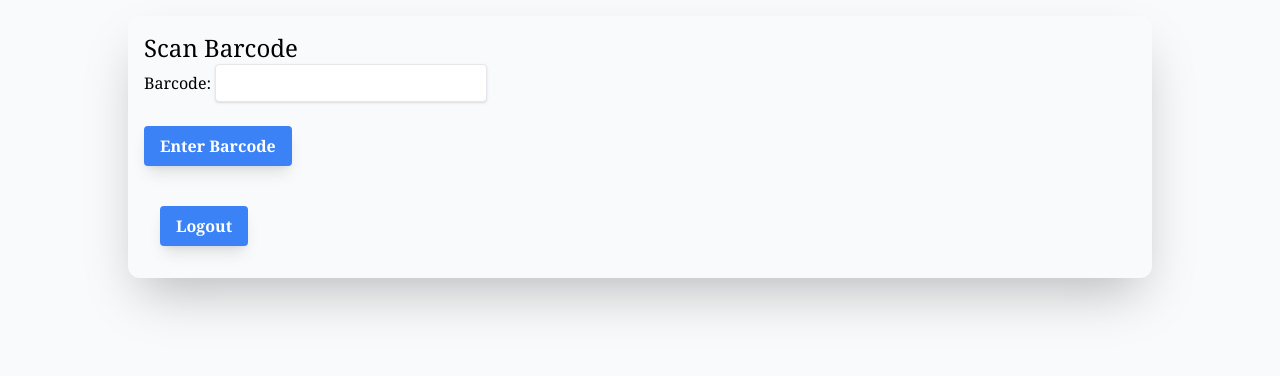
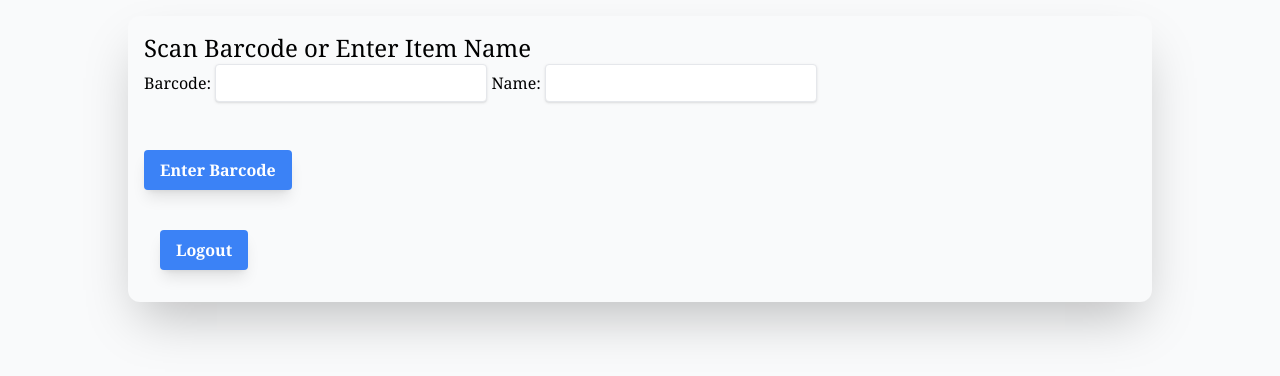
Before and after one commit to GenericArt/Grocery-Meal-Planner, a Django app: page / in a window 1280 px wide. Shown: the top 376 px of the page. Run offline with Django 4.2, Linux system fonts and the light colour scheme; the visitor is signed in with stand-in values (Sample User, id 1); some libraries are stand-ins or nearby versions.

Commit message:
Changed the input so it can either be done with a Barcode or a Name as I realize some people might buy things from a farmers market or something where there are not barcodes. Also added in some database fields where Units Of Measurement can be defined for the type of quantity the user is inputting. Still need to implement that though.

```diff
--- a/GroceryMealPlanner/settings.py
+++ b/GroceryMealPlanner/settings.py
@@ -115,7 +115,7 @@ REST_FRAMEWORK = {
 }
 
 SIMPLE_JWT = {
-    'ACCESS_TOKEN_LIFETIME': timedelta(minutes=5),
+    'ACCESS_TOKEN_LIFETIME': timedelta(minutes=15),
     'REFRESH_TOKEN_LIFETIME': timedelta(days=1),
     'ROTATE_REFRESH_TOKENS': False,
     'BLACKLIST_AFTER_ROTATION': True,
@@ -161,6 +161,7 @@ AUTH_PASSWORD_VALIDATORS = [
 ]
 
 AUTH_USER_MODEL = 'Users.UserAuth'
+ACCOUNT_USER_MODEL_USERNAME_FIELD = None
 
 # Internationalization
 # https://docs.djangoproject.com/en/4.1/topics/i18n/
--- a/IngredientsTracker/urls.py
+++ b/IngredientsTracker/urls.py
@@ -8,7 +8,7 @@ urlpatterns = [
     path('loginpage/', views.login_page, name='login_page'),
     path('logout/', views.log_user_out, name='log_user_out'),
     path('validatelogin/', views.validate_user_login, name='validate_user'),
-    path('checkscannedbarcode/', views.check_scanned_barcode, name='check_scanned_barcode'),
+    path('checkintialdataentry/', views.check_initial_data_entry, name='check_initial_data_entry'),
     path('addnewitem/', views.add_new_ingredient, name='add_new_item'),
     path("__reload__/", include("django_browser_reload.urls")),
 ] + static(settings.MEDIA_URL, document_root=settings.MEDIA_ROOT)
--- a/IngredientsTracker/views.py
+++ b/IngredientsTracker/views.py
@@ -47,13 +47,15 @@ def log_user_out(request):
 
 
 @csrf_exempt
-def check_scanned_barcode(request):
+def check_initial_data_entry(request):
     if request.user.is_authenticated:
         if request.method == 'POST':
             post_data = json.loads(request.body.decode("utf-8"))
+            exists = False
             print(post_data)
 
             scanned_barcode = str(post_data['barcode']).strip()
+            name_entered = str(post_data['name']).strip()
             item_info = {}
 
             user_id = request.user.id
@@ -61,19 +63,37 @@ def check_scanned_barcode(request):
             user_features_list = [x.feature.feature_name for x in user_features]
 
             # check if barcode exists
-            check_barcode_exist = IngredientItem.objects.filter(barcode=scanned_barcode, id=request.user.id)
-            if check_barcode_exist:
-                exists = True
+            if scanned_barcode:
+                check_barcode_exist = IngredientItem.objects.filter(barcode=scanned_barcode, id=request.user.id)
+                if check_barcode_exist:
+                    exists = True
 
-                existing_item = check_barcode_exist[0]
-                item_info['name'] = existing_item.name
-                item_info['category'] = existing_item.category.name
-                item_info['default_quantity'] = existing_item.default_quantity
-                item_info['barcode'] = existing_item.barcode
+                    existing_item = check_barcode_exist[0]
+                    item_info['name'] = existing_item.name
+                    item_info['category'] = existing_item.category.name
+                    item_info['default_quantity'] = existing_item.default_quantity
+                    item_info['barcode'] = existing_item.barcode
 
-                if existing_item.description:
-                    item_info['description'] = existing_item.description
+                    if existing_item.description:
+                        item_info['description'] = existing_item.description
 
+                else:
+                    exists = False
+            elif name_entered:
+                check_name_exists = IngredientItem.objects.filter(name=name_entered, id=request.user.id)
+                if check_name_exists:
+                    exists = True
+
+                    existing_item = check_name_exists[0]
+                    item_info['name'] = existing_item.name
+                    item_info['category'] = existing_item.category.name
+                    item_info['default_quantity'] = existing_item.default_quantity
+                    item_info['barcode'] = existing_item.barcode
+
+                    if existing_item.description:
+                        item_info['description'] = existing_item.description
+                else:
+                    exists = False
             else:
                 exists = False
 
--- a/Users/models.py
+++ b/Users/models.py
@@ -34,6 +34,7 @@ class UserManager(BaseUserManager):
 
 
 class UserAuth(AbstractUser):
+    objects = UserManager()
     username = None
 
     user_id = models.IntegerField(null=True)
@@ -43,7 +44,5 @@ class UserAuth(AbstractUser):
     shared_account = models.BooleanField(null=True, default=False)
     shared_account_id = models.IntegerField(null=True)
 
-    objects = UserManager()
-
     USERNAME_FIELD = 'email'
-    REQUIRED_FIELDS = [first_name, last_name]
+    REQUIRED_FIELDS = ['first_name', 'last_name']
--- a/templates/IngredientsTracker/add_inventory.html
+++ b/templates/IngredientsTracker/add_inventory.html
@@ -8,9 +8,14 @@
     <script>
         const csrftoken = Cookies.get('csrftoken');
 
-        async function check_barcode_entry() {
-            let input_field_value = document.getElementById('id_barcode_input').value;
-            fetch('{% url 'check_scanned_barcode' %}', {
+        async function check_initial_data_entry() {
+
+            let barcode_field_value = document.getElementById('id_barcode_input').value;
+            let name_field_value = document.getElementById('id_name_input').value;
+
+            if (barcode_field_value || name_field_value) {
+
+                fetch('{% url 'check_initial_data_entry' %}', {
                     method: 'POST',
                     credentials: 'include',
                     headers: {
@@ -19,7 +24,8 @@
                     },
                     body: JSON.stringify({
                         'text': 'My Foobar',
-                    'barcode': input_field_value,
+                        'barcode': barcode_field_value,
+                        'name': name_field_value,
                     }),
                 }).then(response => {
                     let result = response.json();
@@ -37,6 +43,7 @@
                     let initial_input_div = document.getElementById('id_initial_scan_input');
                     let new_input_div = document.getElementById('id_new_item_div');
                     let new_barcode_input = document.getElementById('id_new_barcode_nbr');
+                    let name_field_input = document.getElementById('id_name_input');
 
                     if (result['user_features_list'].includes("cost_tracking")) {
                         let new_barcode_cost_div = document.getElementById('id_cost_div');
@@ -54,7 +61,12 @@
 
                     initial_input_div.style.display = 'none';
                     new_input_div.style.display = 'block';
-                    new_barcode_input.value = input_field_value;
+
+                    if (barcode_field_value){
+                        new_barcode_input.value = barcode_field_value;
+                    } else if (name_field_value) {
+                        name_field_input.value = name_field_value;
+                    }
 
                     if (result['exists'] === true) {
                         let item_info = result['item_info'];
@@ -72,7 +84,7 @@
 
                         h2_header.innerText = 'Previously Scanned Item';
 
-                    if (item_info['description']){
+                        if (item_info['description']) {
                             let barcode_desc = document.getElementById('id_new_barcode_desc');
                             barcode_desc.value = item_info['description'];
                         }
@@ -82,6 +94,9 @@
                 }).catch(error => {
                     console.log(error)
                 })
+            } else {
+                alert('Please at minimum a Barcode or Name for product being entered.')
+            }
         }
 
         async function add_new_barcode() {
@@ -154,12 +169,16 @@
 
     <div id="id_initial_scan_input" class="m-4 mx-auto p-4 rounded-xl shadow-2xl bg-gray-50 w-4/5"
          style="display: block">
-        <h2 class="text-2xl">Scan Barcode</h2>
+        <h2 class="text-2xl">Scan Barcode or Enter Item Name</h2>
         <label for="id_barcode_input">Barcode: </label>
         <input id="id_barcode_input"
                class="shadow appearance-none border rounded py-2 px-3 text-gray-700 leading-tight focus:outline-none focus:shadow-outline">
+        <label for="id_name_input">Name: </label>
+        <input id="id_name_input"
+               class="shadow appearance-none border rounded py-2 px-3 text-gray-700 leading-tight focus:outline-none focus:shadow-outline">
+        <br>
         <br><br>
-        <button onclick="check_barcode_entry()"
+        <button onclick="check_initial_data_entry()"
                 class="bg-blue-500 hover:bg-blue-700 text-white font-bold py-2 px-4 rounded shadow-lg">
             Enter Barcode
         </button>
```
Also changed, not shown: IngredientsTracker/initial_setup_temp.py (+24 -1 lines), IngredientsTracker/models.py (+16 -3 lines). Lines whose indentation alone changed are shown as unchanged.
